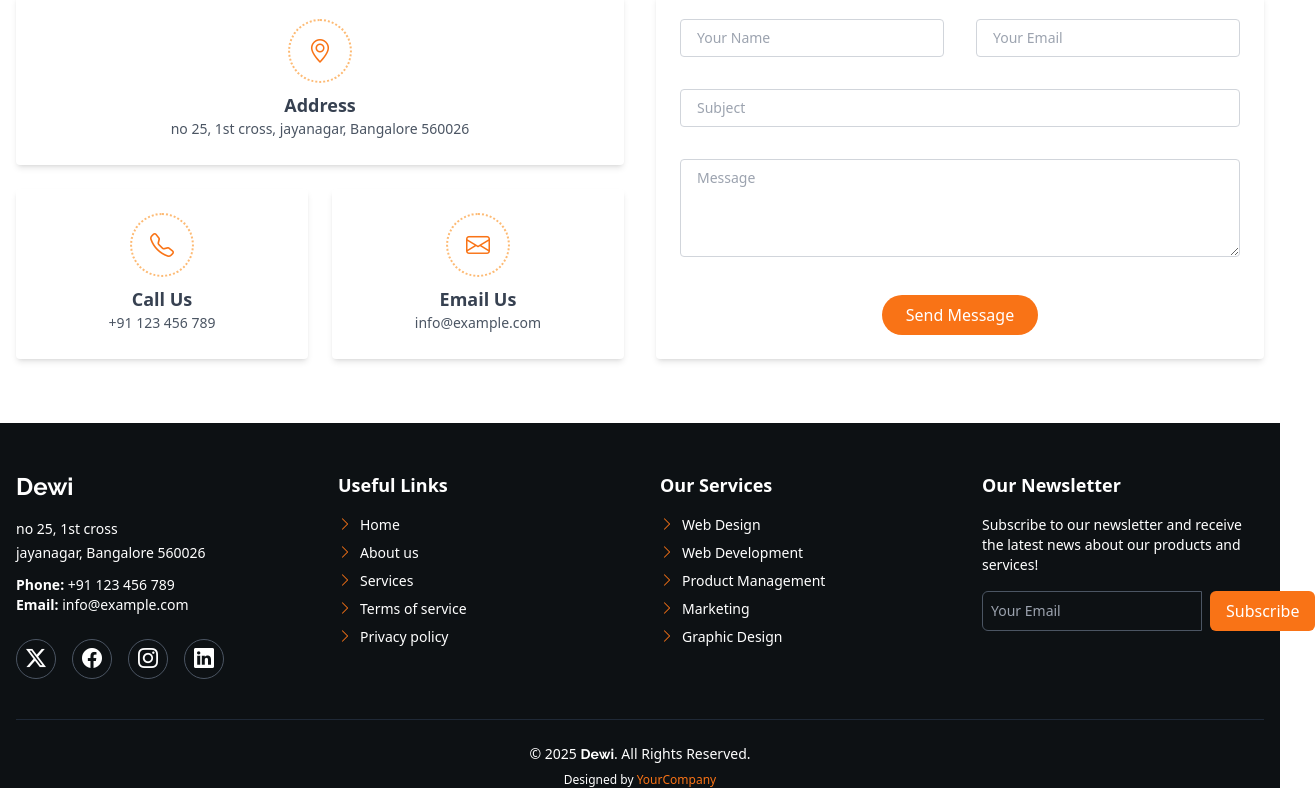
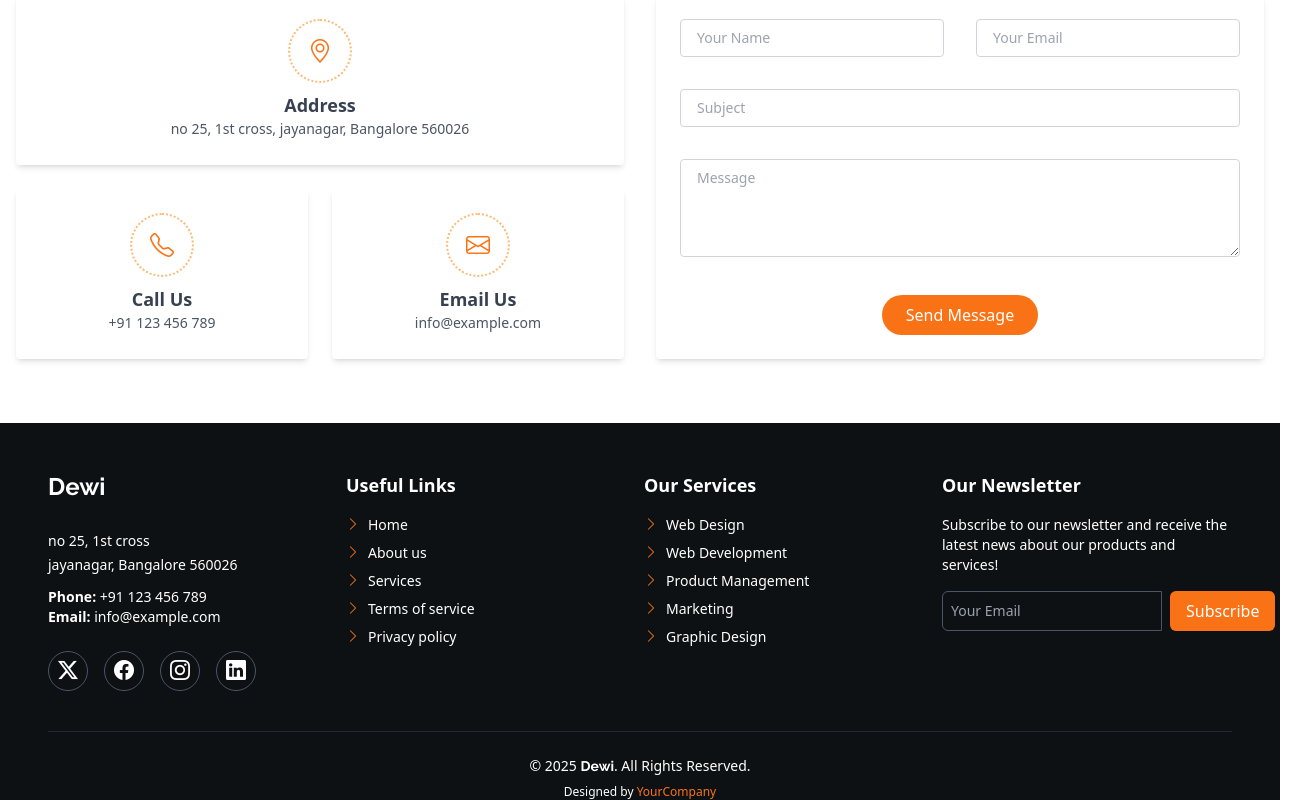
Before and after one commit to Hemanth0250/assessment_project, a Nuxt app in the folder websitefe/: page / in a window 1280 px wide. Shown: the part 7111-7911 px from the top of the page, 1315 px wide, since content can reach past the window. Built offline with nearby package versions, Linux system fonts and the light colour scheme.

Commit message:
changed footer.vue

```diff
--- a/websitefe/components/About.vue
+++ b/websitefe/components/About.vue
@@ -61,7 +61,7 @@
 
   <!-- Stats Section -->
   <section class="px-6 py-16 bg-gray-100 md:px-12" data-aos="fade-up" data-aos-offset="50">
-    <div class="grid max-w-screen-xl grid-cols-1 gap-6 mx-auto md:grid-cols-4">
+    <div class="grid max-w-screen-xl grid-cols-1 gap-6 mx-auto md:grid-cols-4 hover:text-orange-600" >
       <StatCard icon="bi-emoji-smile" :endValue="250" label="Happy Clients" data-aos="fade-up" data-aos-delay="100"/>
       <StatCard icon="bi-journal-richtext" :endValue="150" label="Projects" data-aos="fade-up" data-aos-delay="200"/>
       <StatCard icon="bi-headset" :endValue="12000" label="Hours of Support" data-aos="fade-up" data-aos-delay="300"/>
--- a/websitefe/components/Footer.vue
+++ b/websitefe/components/Footer.vue
@@ -1,11 +1,13 @@
 <template>
   <footer class="bg-[#0D1114] text-white pt-12">
-    <div class="container px-4 mx-auto">
-      <div class="grid grid-cols-1 gap-10 md:grid-cols-2 lg:grid-cols-4">
+  <div class="container px-12 mx-auto"> <!-- More padding on left & right -->
+    <div class="grid grid-cols-2 gap-x-2 gap-y-6 md:grid-cols-2 lg:grid-cols-4"> <!-- Smaller horizontal gap -->
+
+
 
         <!-- Column 1: Company Info -->
         <div>
-          <h2 class="mb-4 text-2xl font-bold text-white font-raleway">Dewi</h2>
+          <h2 class="text-2xl font-bold text-white mb-7 font-raleway text-bold">Dewi</h2>
           <p class="mb-1 text-sm">no 25, 1st cross</p>
           <p class="mb-3 text-sm">jayanagar, Bangalore 560026</p>
           <p class="text-sm font-semibold">Phone: <span class="font-normal">+91 123 456 789</span></p>
```
